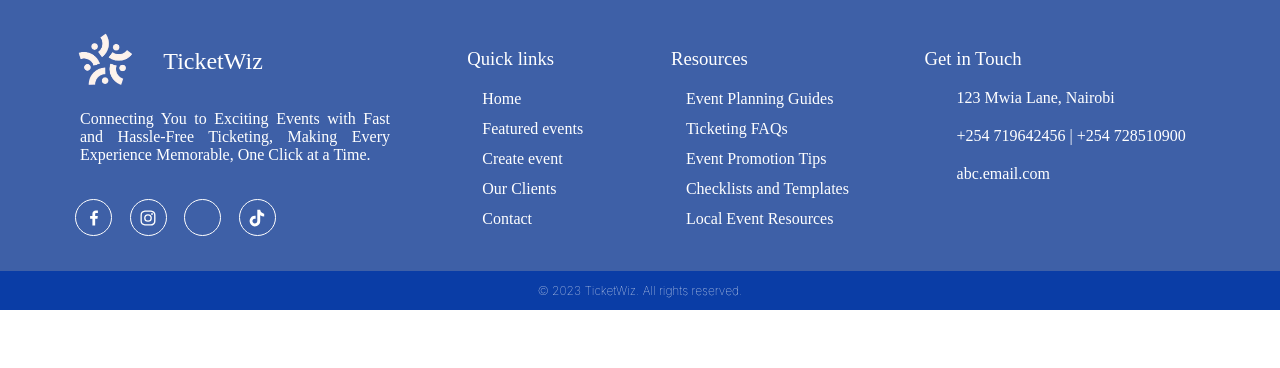
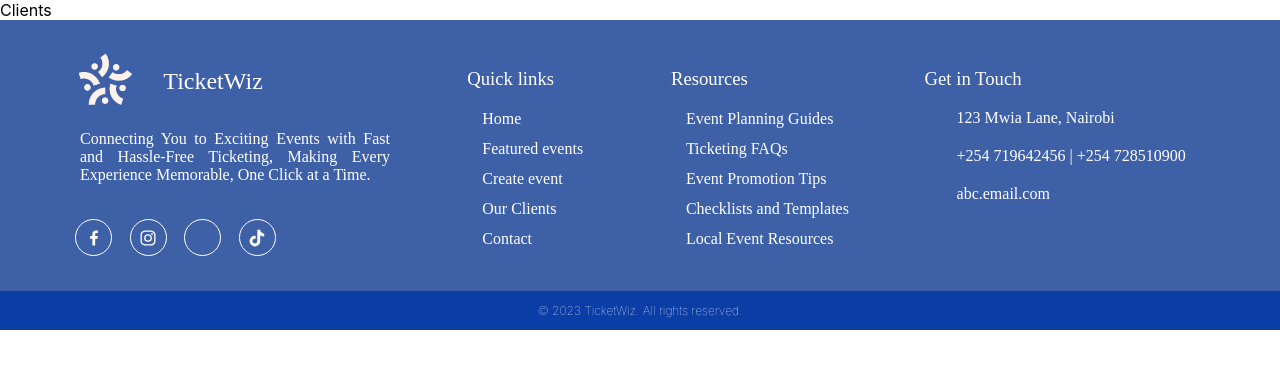
Before and after one commit to mumbi-prog/TicketWiz-Client, a React (Create React App) app: page / in a window 1280 px wide. Shown: the top 368 px of the page. Built offline with nearby package versions, Linux system fonts and the light colour scheme; some icons are missing.

Commit message:
Imported clients component into App.js

```diff
--- a/src/App.js
+++ b/src/App.js
@@ -1,9 +1,13 @@
 import './App.css';
 import Footer from './components/LandingPage/Footer';
+import Clients from './components/LandingPage/Clients';
 
 function App() {
   return (
-    <Footer />
+   <div>
+     <Clients />
+      <Footer />
+   </div>
   );
 }
 
--- a/src/components/LandingPage/Clients.jsx
+++ b/src/components/LandingPage/Clients.jsx
@@ -0,0 +1,9 @@
+import React from 'react'
+
+function Clients() {
+  return (
+    <div>Clients</div>
+  )
+}
+
+export default Clients
```
